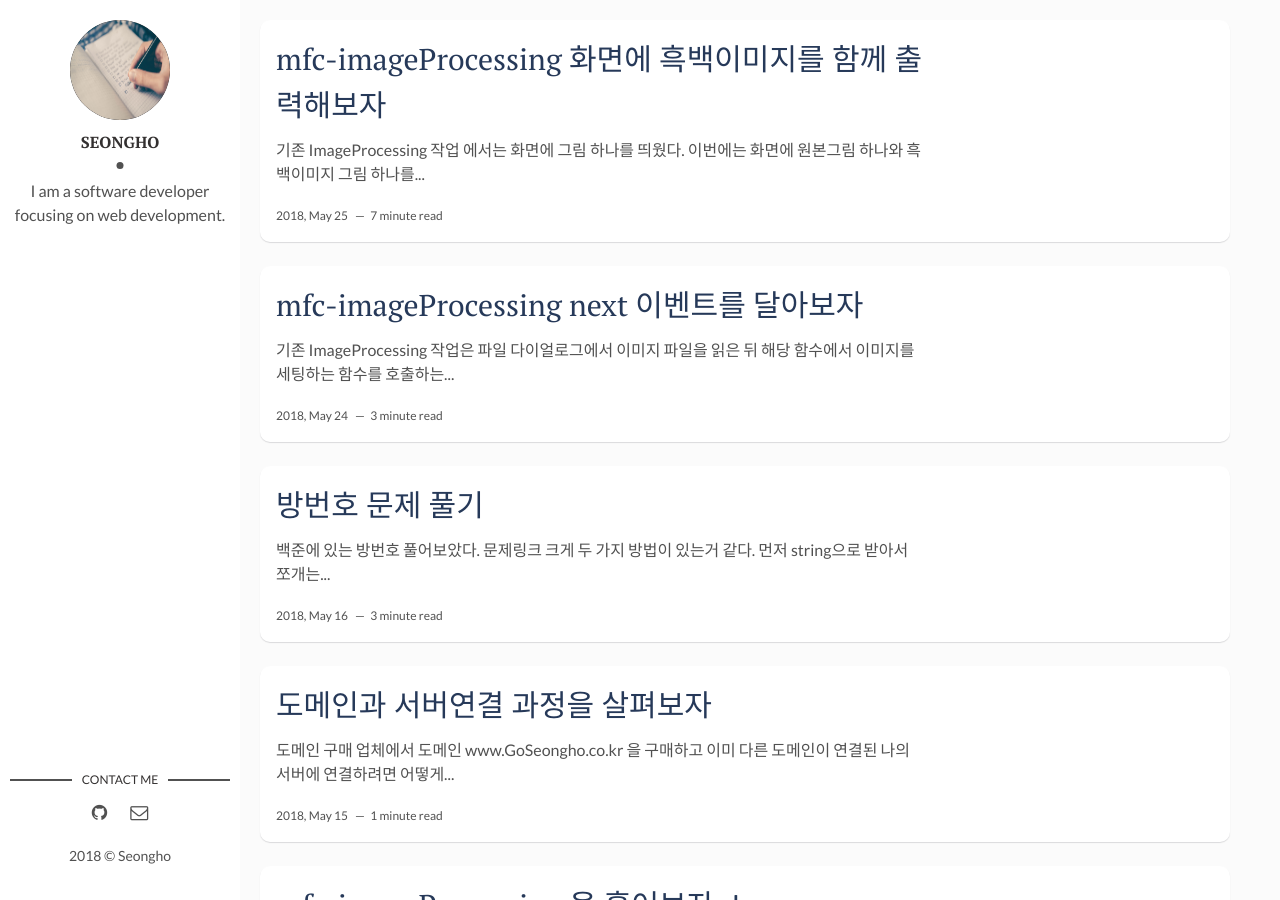
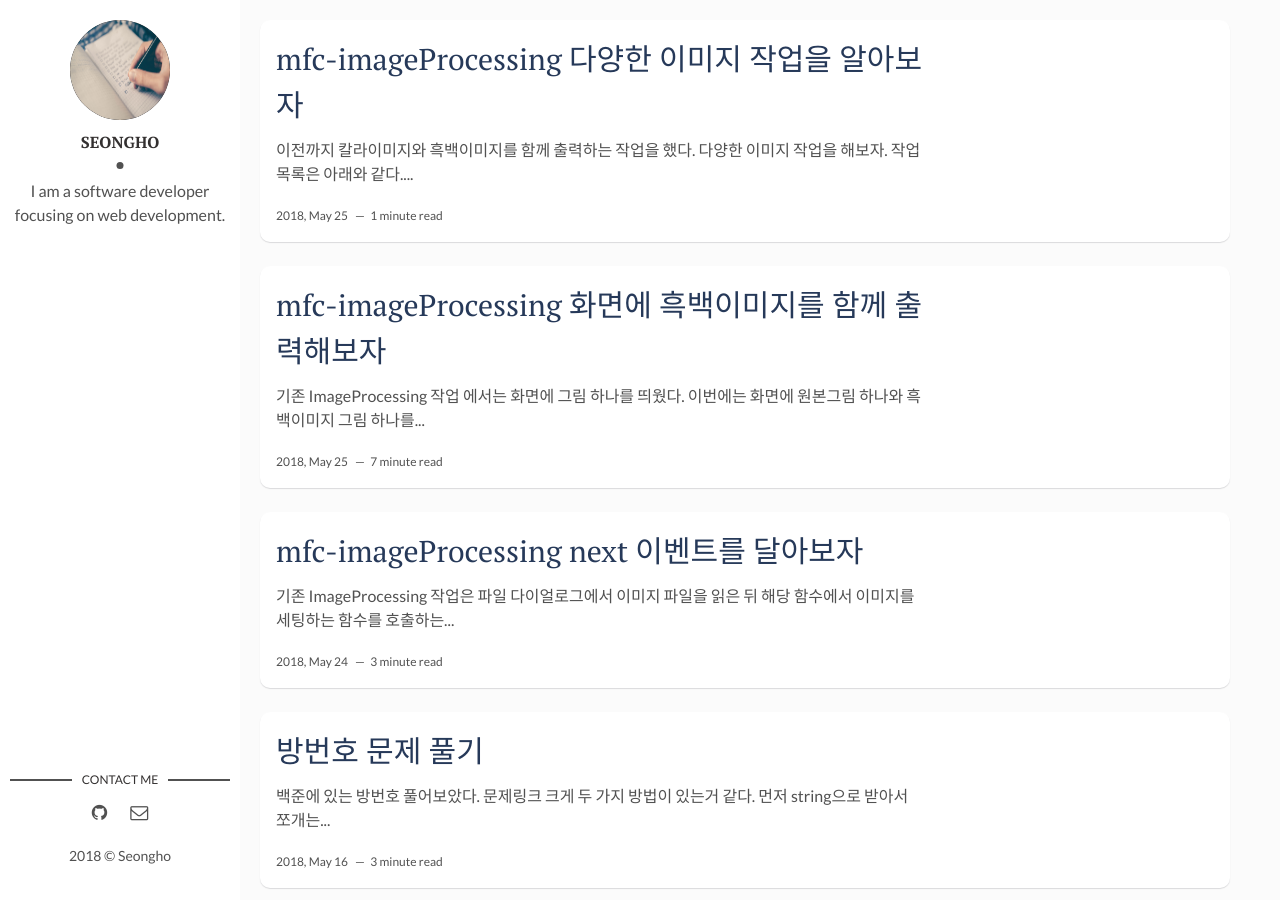
Before and after one commit to nsho77/nsho77.github.io, a Jekyll site: the page built from index.html, in a window 1280 px wide and 900 px high. Built offline with Jekyll 4.4.1, drawn with Linux system fonts in a browser that asks for light colours; the list of posts is cut into pages by our own code; some of the changed text lies outside the part shown.

```diff
--- a/_posts/2018-05-25-ImageProcessing-grayImage.md
+++ b/_posts/2018-05-25-ImageProcessing-grayImage.md
@@ -192,3 +192,5 @@
 	}
 }
 {% endhighlight %}
+
+실행 시키면 칼라이미지와 흑백이미지가 함께 뜬다.
--- /dev/null
+++ b/_posts/2018-05-29-various-event-image.md
@@ -0,0 +1,22 @@
+---
+layout: post
+title: mfc-imageProcessing 다양한 이미지 작업을 알아보자
+date: 2018-05-25 09:27:00 +0900
+description: mfc imageprocessing 다양한 이미지 작업을 알아보자 # Add post description (optional)
+img:  # Add image post (optional)
+---
+
+[이전](../ImageProcessing-grayImage)까지 칼라이미지와 흑백이미지를 함께 출력하는 작업을 했다.
+
+다양한 이미지 작업을 해보자. 작업 목록은 아래와 같다.
+
+# 픽셀 단위 작업
+
+* 밝기 조절
+* 콘트라스트 조절
+* 흑백이미지를 바이너리화
+
+# 영역 단위 작업
+
+* 이진 이미지 침식
+* 이진 이미지 팽창
```
